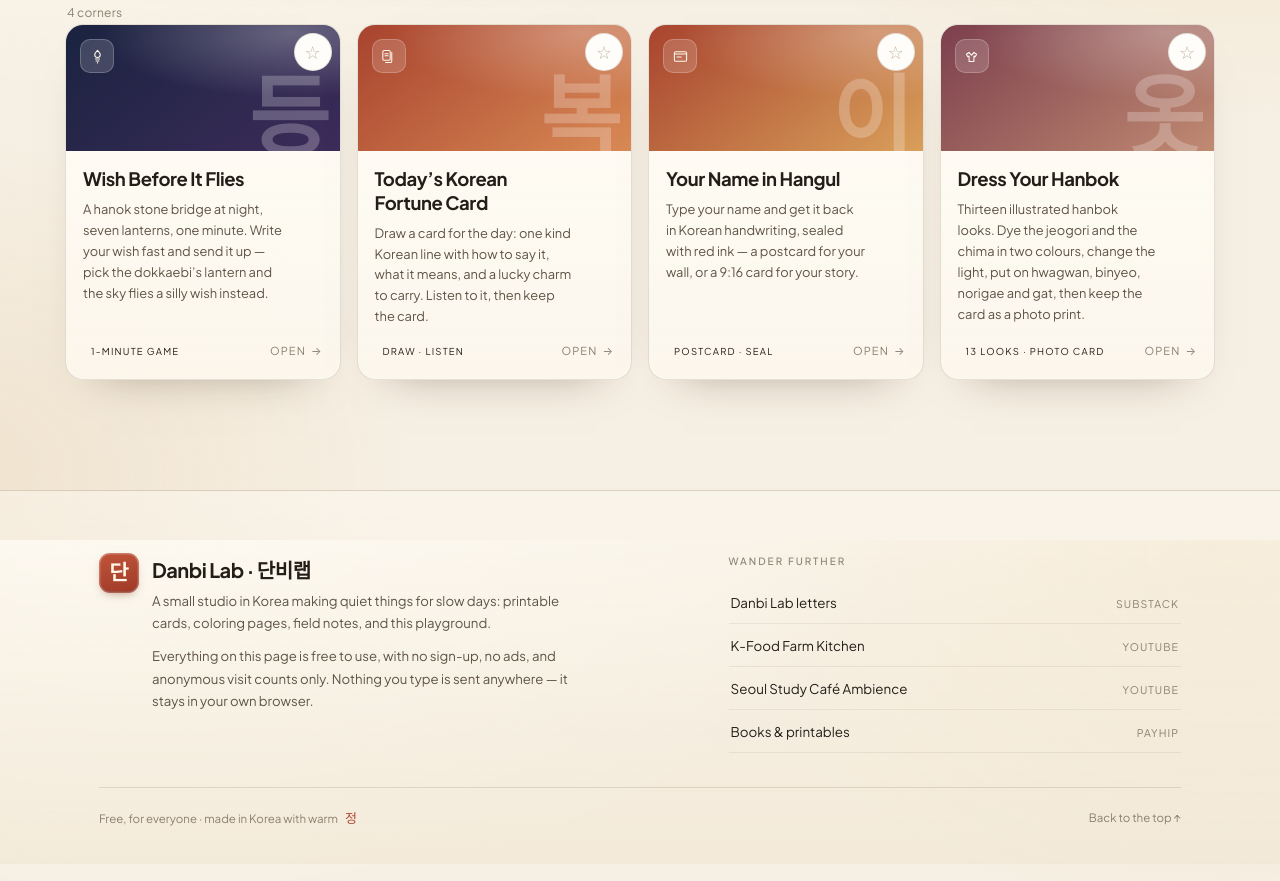
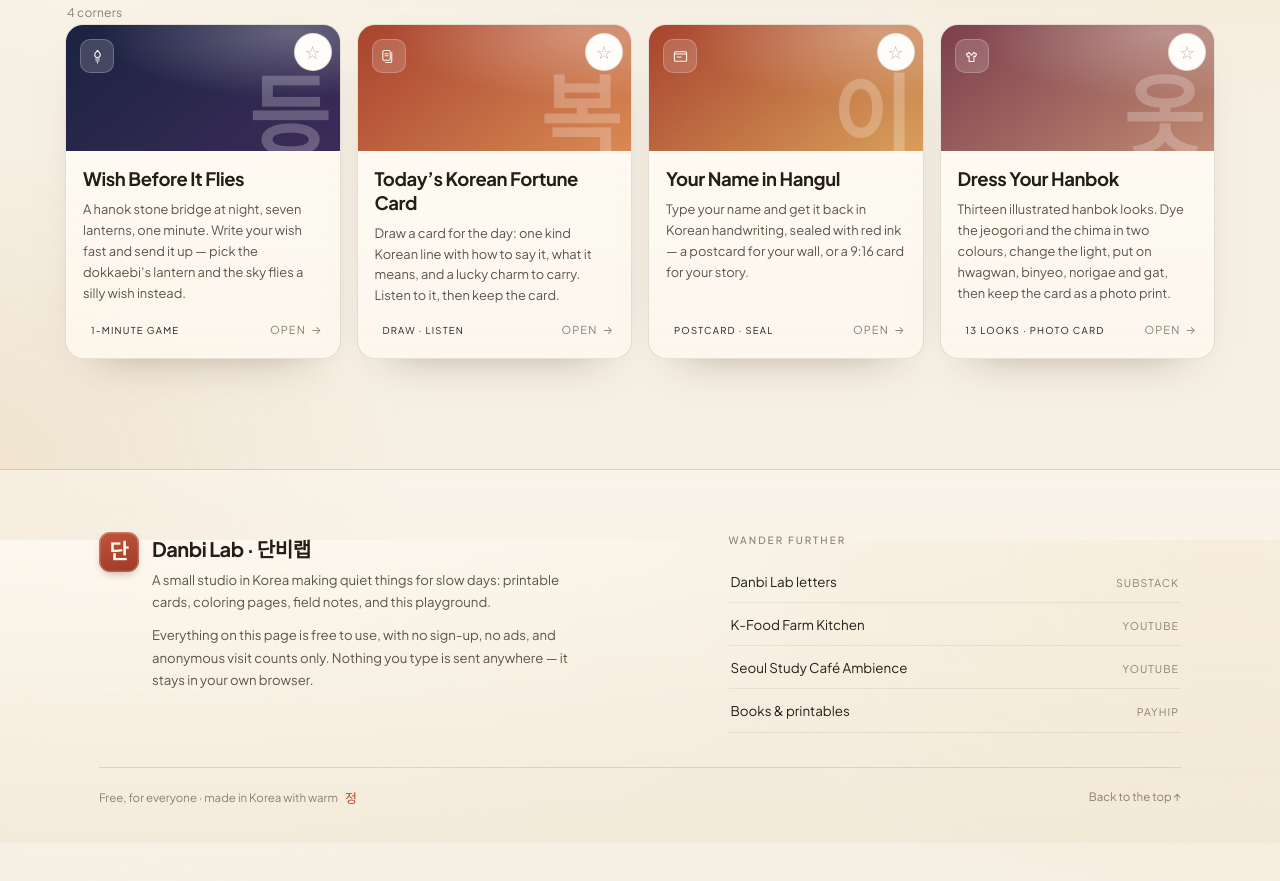
Before and after one commit to ymi9595-tech/ymi9595, a plain HTML site: page playground/index.html in a window 1280 px wide. Shown: the part 1060-1941 px from the top of the page. Drawn offline with Linux system fonts and the light colour scheme; a web font is replaced by a local one.

Commit message:
playground: the star sits on the art, so card titles get their full width back

```diff
--- a/playground/index.html
+++ b/playground/index.html
@@ -1005,7 +1005,6 @@ if ('serviceWorker' in navigator) {
     + 'color:#B4462F;background:rgba(180,70,47,.08);border:1px solid rgba(180,70,47,.24);border-radius:999px;'
     + 'padding:3px 8px;white-space:nowrap}'
     + 'a.corner{position:relative}'
-    + '.corner-name,.corner-desc{padding-right:40px}'
     + 'a.corner.dbk-today{box-shadow:0 0 0 2px rgba(180,70,47,.16)}'
     + '.dbk-fav{position:absolute;top:8px;right:8px;width:38px;height:38px;display:grid;place-items:center;'
     + 'border-radius:50%;cursor:pointer;font:400 18px/1 Georgia,serif;color:#BFB5A4;background:#FFFDF9;'
```
